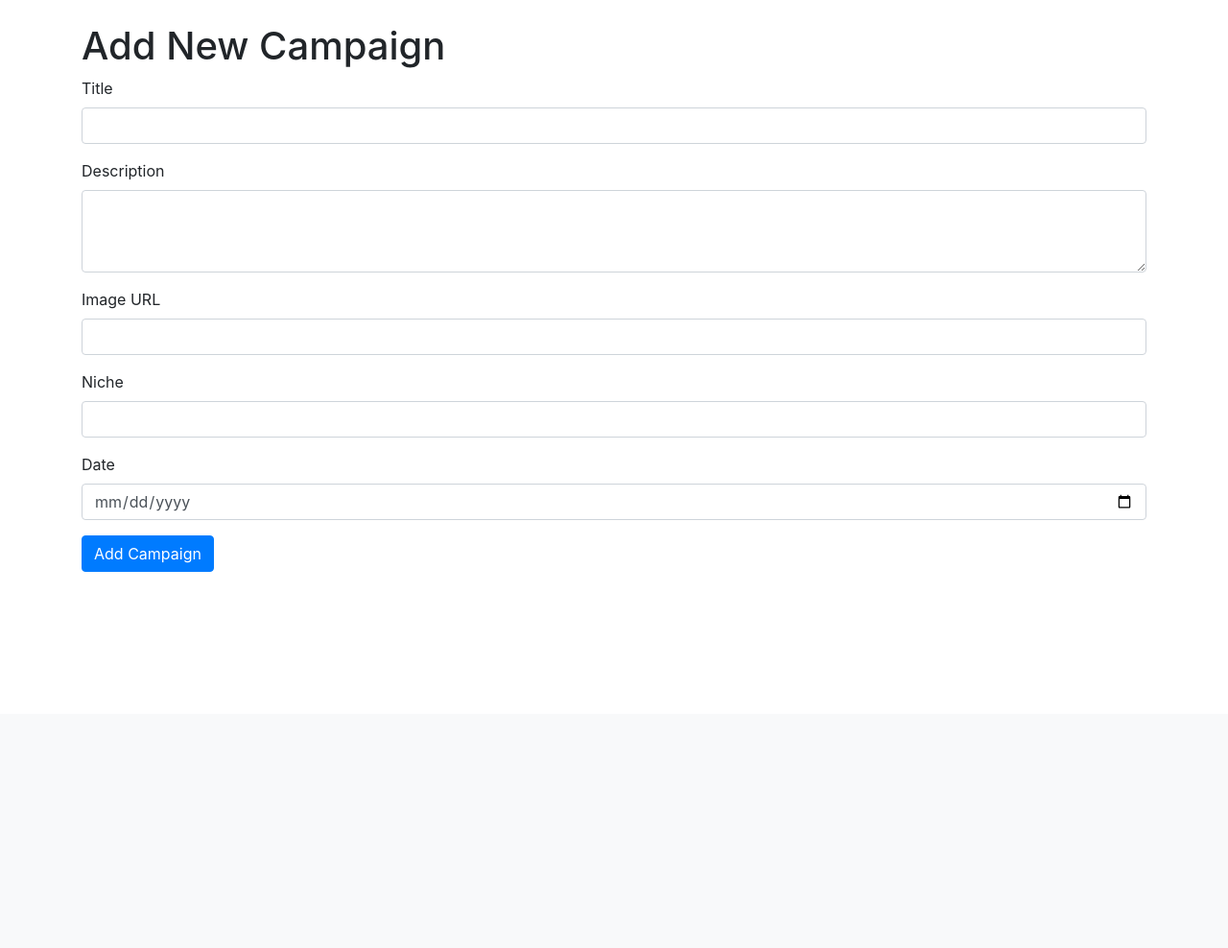
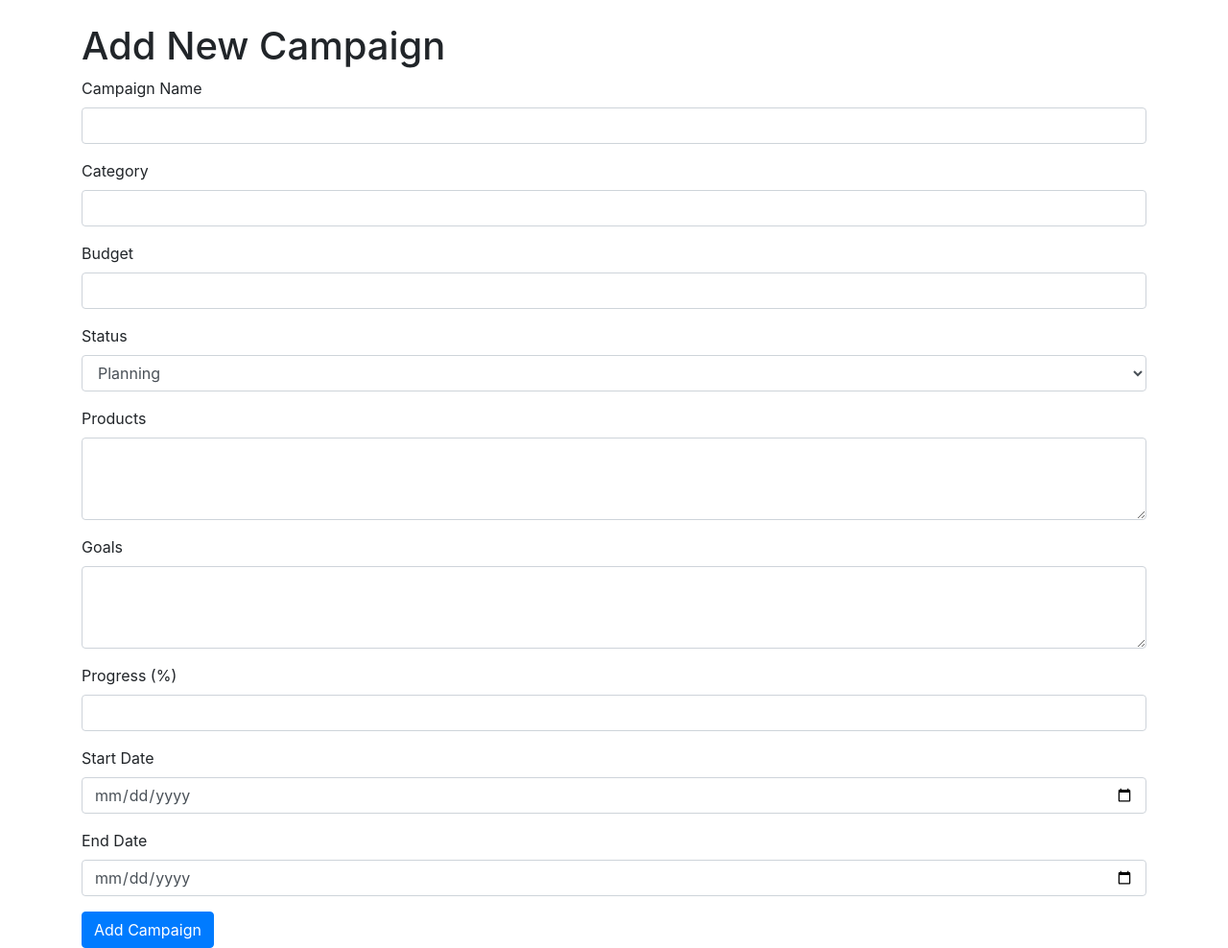
Before and after one commit to shriman-007/CollabConnect, a Flask app: page /add_campaign in a window 1280 px wide. Shown: the part 56-1044 px from the top of the page at 96% size. Before the commit the page ends 652 px from the top, so only its background shows below. Run offline with Flask 3, Linux system fonts and the light colour scheme; some libraries are stand-ins or nearby versions.

Commit message:
day-3 update

```diff
--- a/app.py
+++ b/app.py
@@ -1,6 +1,7 @@
 from flask import Flask,render_template,request, redirect,url_for,flash,session
-from model import db,User
+from model import db,User,Campaign,AdRequest
 from werkzeug.security import generate_password_hash, check_password_hash
+from datetime import datetime
 
 app = Flask(__name__)
 app.secret_key = 'your_secret_key'
@@ -22,9 +23,10 @@ with app.app_context():
         db.session.add(admin_user)
         db.session.commit()
 
-@app.route("/")
-def hello_world():
-    return "<p>Hello,World!</p>"
+@app.route('/')
+def landing_page():
+    return render_template('landing_page.html')
+
 @app.route("/signup/<name>")
 def hello(name):
     return f"<p>Hello, {name}</p>"
@@ -185,13 +187,13 @@ def find():
 
     return render_template('ad_find.html', results=results)
 
-@app.route('/admin_stats')
+@app.route('/ad_stats')
 def stats():
     return render_template('ad_stats.html')
 
 @app.route('/logout')
 def logout():
-    return "You have been logged out."
+    return render_template('landing_page.html')
 
 profile = {
     "name": "Influencer Name",
@@ -221,7 +223,7 @@ def find_infl():
         results1 = [item for item in sponsors + campaigns if search_query in item['name'].lower() or search_query in item['description'].lower()]
     return render_template('infl_find.html',results1=results1)
 
-@app.route('/infl_stats')
+@app.route('/infl_stat')
 def stats_inf():
     return render_template('infl_stat.html')
 
@@ -257,6 +259,7 @@ def sponsor_profile():
 
 @app.route('/sponsor/campaigns')
 def sponsor_campaigns():
+    campaigns = Campaign.query.all()
     return render_template('sponsor_campaigns.html',campaigns=campaigns)
 
 @app.route('/sponsor/find_sponsor',methods=['GET','POST'])
@@ -270,39 +273,72 @@ def find_sponsor():
 @app.route('/add_campaign', methods=['GET', 'POST'])
 def add_campaign():
     if request.method == 'POST':
-        # In a real application, this data would be saved to a database
-        new_campaign = {
-            "id": len(campaigns) + 1,
-            "title": request.form['title'],
-            "description": request.form['description'],
-            "image": request.form['image'],
-            "niche": request.form['niche'],
-            "date": request.form['date'],
-            "budget": "$0"  # Default value for demonstration
-        }
-        campaigns.append(new_campaign)
-        return redirect(url_for('sponsor_campaigns'))
+        campaign_name = request.form['campaign_name']
+        category = request.form['category']
+        budget = float(request.form['budget'])
+        status = request.form['status']
+        products = request.form['products']
+        goals = request.form['goals']
+        progress = int(request.form['progress'])
+        start_date = datetime.strptime(request.form['start_date'], '%Y-%m-%d').date()
+        end_date = datetime.strptime(request.form['end_date'], '%Y-%m-%d').date()
+
+        # Create new campaign
+        new_campaign = Campaign(
+            campaign_name=campaign_name,
+            category=category,
+            budget=budget,
+            status=status,
+            products=products,
+            goals=goals,
+            progress=progress,
+            start_date=start_date,
+            end_date=end_date
+        )
+
+        # Add campaign to the database
+        db.session.add(new_campaign)
+        db.session.commit()
+
+        return redirect(url_for('sponsor_campaigns'))  # Redirect to sponsor dashboard after campaign creation
+
     return render_template('add_campaign.html')
 
 @app.route('/add_ad_request/<int:campaign_id>', methods=['GET', 'POST'])
 def add_ad_request(campaign_id):
+    campaign = Campaign.query.get_or_404(campaign_id)
     if request.method == 'POST':
-        # In a real application, this data would be saved to a database
-        new_ad_request = {
-            "ad_name": request.form['ad_name'],
-            "description": request.form['description'],
-            "term": request.form['term'],
-            "payment": request.form['payment'],
-            "influencer_assigned": request.form['influencer_assigned']
-        }
-        # Here, you would typically save the new ad request to the campaign in the database
+        ad_name = request.form['ad_name']
+        description = request.form['description']
+        budget = float(request.form['budget'])
+        goal = request.form['goal']
+        influencer_name = request.form['influencer_name']
+        status = request.form['status']
+
+        new_ad_request = AdRequest(
+            campaign_id=campaign_id,
+            ad_name=ad_name,
+            description=description,
+            budget=budget,
+            goal=goal,
+            influencer_name=influencer_name,
+            status=status
+        )
+
+        db.session.add(new_ad_request)
+        db.session.commit()
         flash('Ad request created successfully!', 'success')
         return redirect(url_for('sponsor_campaigns'))
     return render_template('add_ad_request.html', campaign_id=campaign_id)
 
+@app.route('/view_ad_requests/<int:campaign_id>', methods=['GET'])
+def view_ad_requests(campaign_id):
+    campaign = Campaign.query.get_or_404(campaign_id)
+    ad_requests = AdRequest.query.filter_by(campaign_id=campaign_id).all()
+    return render_template('view_ad_requests.html', campaign=campaign, ad_requests=ad_requests)
 
 @app.route('/sponsor/stats')
 def sponsor_stats():
     return render_template('sponsor_stats.html')
 
-app.run(debug=True,port=6600)
+app.run(debug=True,port=6100)
--- a/templates/ad_stats.html
+++ b/templates/ad_stats.html
@@ -1,4 +1,4 @@
-{% extends "base_stats.html" %}
+{% extends "base.html" %}
 
 {% block content %}
     <h1>Admin Stats</h1>
--- a/templates/add_campaign.html
+++ b/templates/add_campaign.html
@@ -4,24 +4,44 @@
     <h1>Add New Campaign</h1>
     <form method="post" action="{{ url_for('add_campaign') }}">
         <div class="form-group">
-            <label for="title">Title</label>
-            <input type="text" class="form-control" id="title" name="title" required>
+            <label for="campaign_name">Campaign Name</label>
+            <input type="text" class="form-control" id="campaign_name" name="campaign_name" required>
         </div>
         <div class="form-group">
-            <label for="description">Description</label>
-            <textarea class="form-control" id="description" name="description" rows="3" required></textarea>
+            <label for="category">Category</label>
+            <input type="text" class="form-control" id="category" name="category" required>
         </div>
         <div class="form-group">
-            <label for="image">Image URL</label>
-            <input type="text" class="form-control" id="image" name="image">
+            <label for="budget">Budget</label>
+            <input type="number" class="form-control" id="budget" name="budget" required>
         </div>
         <div class="form-group">
-            <label for="niche">Niche</label>
-            <input type="text" class="form-control" id="niche" name="niche" required>
+            <label for="status">Status</label>
+            <select class="form-control" id="status" name="status" required>
+                <option value="planning">Planning</option>
+                <option value="active">Active</option>
+                <option value="completed">Completed</option>
+            </select>
         </div>
         <div class="form-group">
-            <label for="date">Date</label>
-            <input type="date" class="form-control" id="date" name="date" required>
+            <label for="products">Products</label>
+            <textarea class="form-control" id="products" name="products" rows="3" required></textarea>
+        </div>
+        <div class="form-group">
+            <label for="goals">Goals</label>
+            <textarea class="form-control" id="goals" name="goals" rows="3" required></textarea>
+        </div>
+        <div class="form-group">
+            <label for="progress">Progress (%)</label>
+            <input type="number" class="form-control" id="progress" name="progress" min="0" max="100" required>
+        </div>
+        <div class="form-group">
+            <label for="start_date">Start Date</label>
+            <input type="date" class="form-control" id="start_date" name="start_date" required>
+        </div>
+        <div class="form-group">
+            <label for="end_date">End Date</label>
+            <input type="date" class="form-control" id="end_date" name="end_date" required>
         </div>
         <button type="submit" class="btn btn-primary">Add Campaign</button>
     </form>
--- a/templates/base.html
+++ b/templates/base.html
@@ -6,6 +6,7 @@
     <title>Admin Dashboard</title>
     <!-- Bootstrap CSS -->
     <link href="https://stackpath.bootstrapcdn.com/bootstrap/4.5.2/css/bootstrap.min.css" rel="stylesheet">
+    <script src="https://cdn.jsdelivr.net/npm/chart.js"></script>
 </head>
 <body>
     <nav class="navbar navbar-expand-lg navbar-light bg-light">
--- a/templates/find_sponsor.html
+++ b/templates/find_sponsor.html
@@ -1,4 +1,4 @@
-{% extends "base_inf.html" %}
+{% extends "base_spon.html" %}
 
 {% block content %}
     <h1>Find Influencers and Campaigns</h1>
```
Also changed, not shown: model.py (+15 -0 lines), templates/add_ad_request.html (+11 -6 lines), templates/landing_page.html (added, +91 -0 lines), templates/sponsor_campaigns.html (+11 -5 lines), templates/view_ad_requests.html (added, +21 -0 lines), instance/mydatabase.db.
